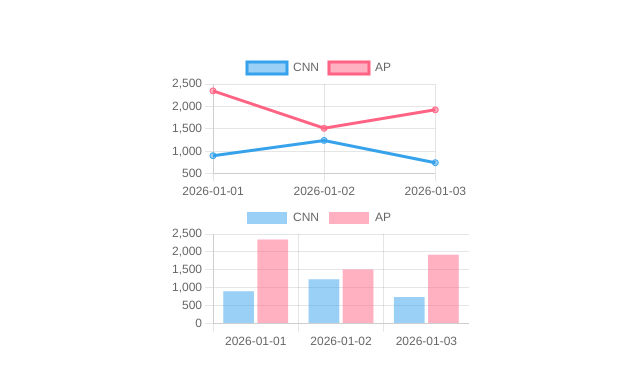
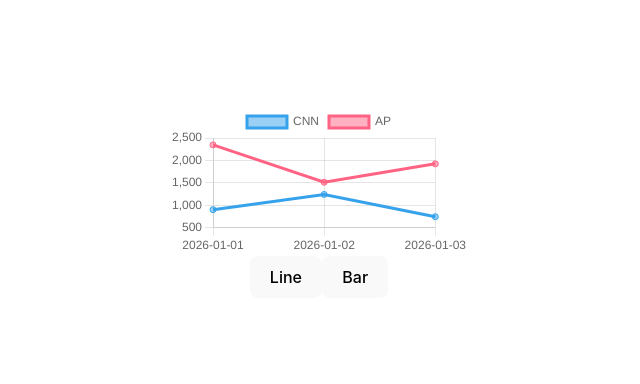
Before and after one commit to chrisahn1/News-Keyword-Trend, a React (Create React App) app in the folder client/: page / in a window 1280 px wide. Shown: the part 198-582 px from the top of the page, without its empty margins (321-961 px from the left). Built offline with nearby package versions, Linux system fonts and the light colour scheme.

Commit message:
Using buttons for display graphs but rendering display isnt working properly

```diff
--- a/client/src/App.css
+++ b/client/src/App.css
@@ -60,3 +60,12 @@ i {
   margin-right: auto;
   max-width: 200px;
 }
+
+.hidden {
+  display: none;
+}
+
+.carousel1 .carousel2 {
+  width: '100%';
+  height: 300;
+}
--- a/client/src/pages/Home.jsx
+++ b/client/src/pages/Home.jsx
@@ -1,5 +1,5 @@
 // import axios from 'axios';
-// import { useState } from 'react';
+import { useState } from 'react';
 import React from 'react';
 import {
   Chart as ChartJS,
@@ -30,6 +30,7 @@ ChartJS.register(
 );
 
 function Home() {
+  const [index, setIndex] = useState(1);
   // const getNewsData = async () => {
   //   const res = await axios.get(
   //     'https://newsapi.org/v2/everything?q=trump&from=2026-02-02&to=2026-02-02&apiKey=af7a60b8e1274d7a903e6ccc7096c441'
@@ -47,9 +48,17 @@ function Home() {
   // const clearResults = async () => {
   // };
 
+  const toggleLine = async () => {
+    setIndex(1);
+  };
+
+  const toggleBar = async () => {
+    setIndex(2);
+  };
+
   return (
     <div className="carousel">
-      <div className="carouselItem">
+      <div className={`carousel1 ${index === 1 ? 'active' : 'hidden'}`}>
         <Line
           data={{
             labels: ['2026-01-01', '2026-01-02', '2026-01-03'],
@@ -66,7 +75,7 @@ function Home() {
           }}
         />
       </div>
-      <div>
+      <div className={`carousel2 ${index === 2 ? 'active' : 'hidden'}`}>
         <Bar
           data={{
             labels: ['2026-01-01', '2026-01-02', '2026-01-03'],
@@ -83,10 +92,8 @@ function Home() {
           }}
         />
       </div>
-      <div className="dots">
-        <i className="fa-solid fa-circle" id="circle1"></i>
-        <i className="fa-solid fa-circle-notch" id="circle2"></i>
-      </div>
+      <button onClick={toggleLine}>Line</button>
+      <button onClick={toggleBar}>Bar</button>
     </div>
 
     // <div className="App">
```
